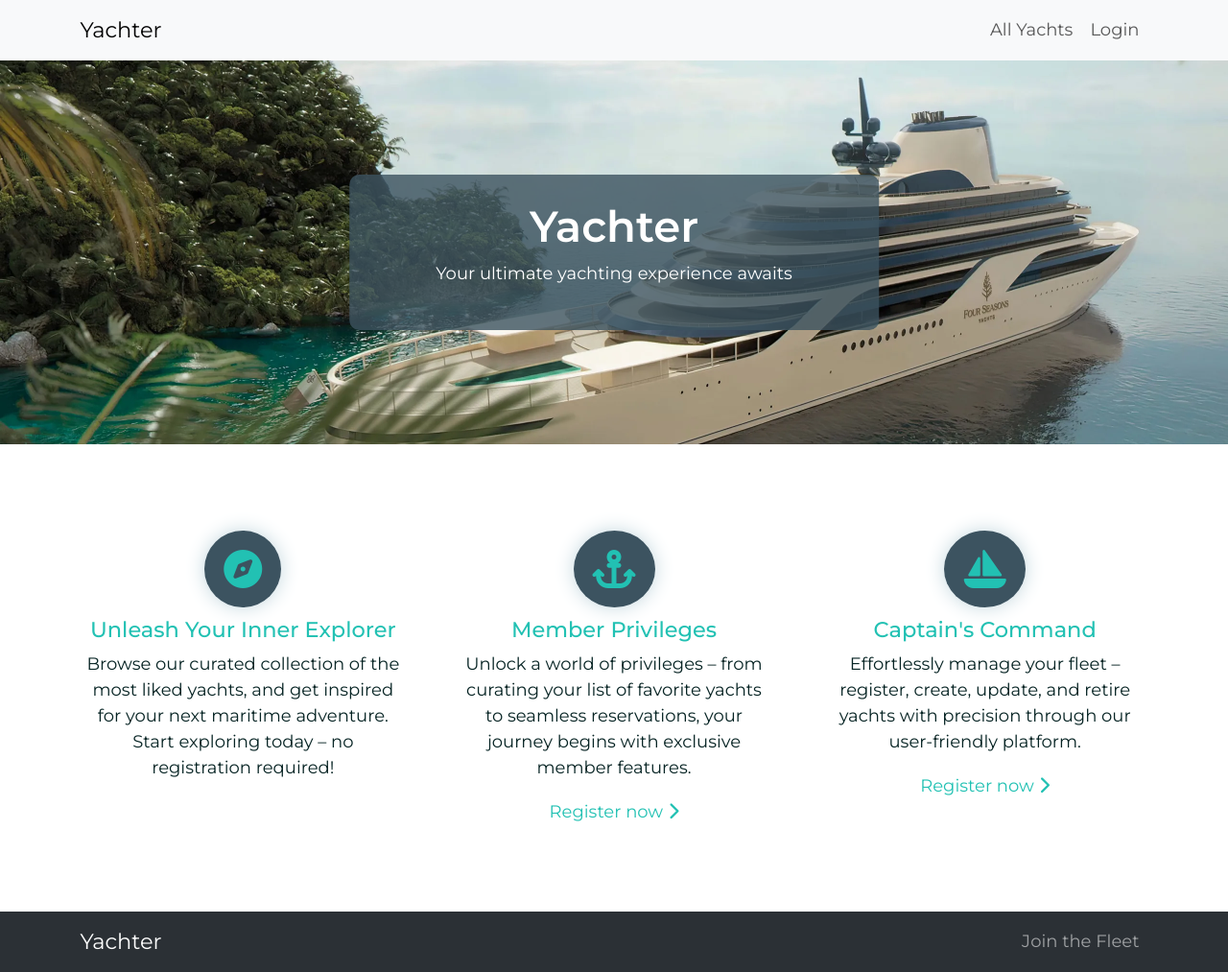
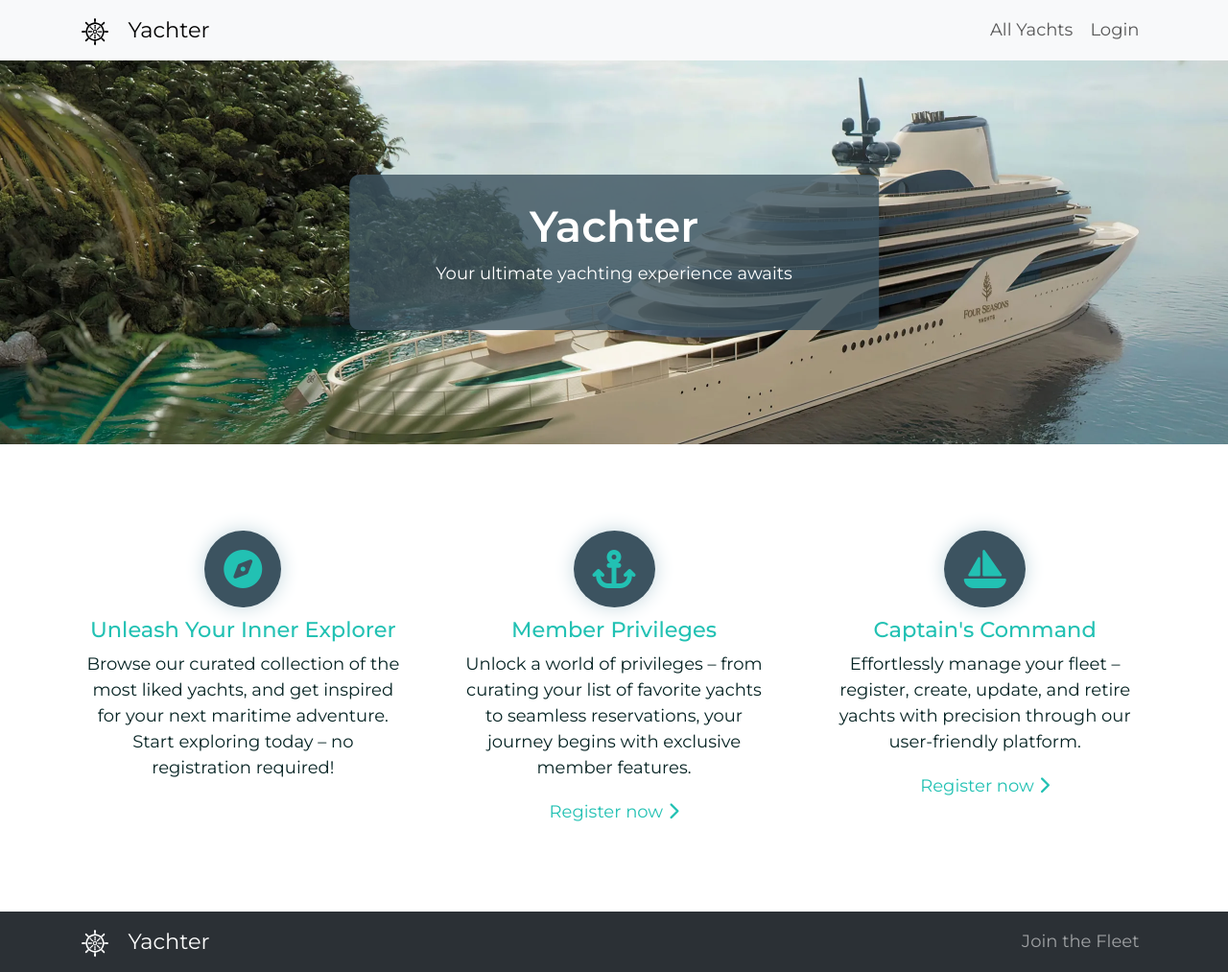
Before and after one commit to Ariett/react-project, a React (Vite) app in the folder yachter/: page / in a window 1280 px wide. Shown: the whole page at 96% size. Built offline with nearby package versions, Linux system fonts and the light colour scheme; no server answers.

Commit message:
Style updates

```diff
--- a/yachter/index.html
+++ b/yachter/index.html
@@ -3,7 +3,7 @@
 
 <head>
     <meta charset="UTF-8" />
-    <link rel="icon" type="image/svg+xml" href="/images/yatcher-fav.svg" />
+    <link rel="icon" type="image/svg+xml" href="/images/yatcher-fav-white.svg" />
     <meta name="viewport" content="width=device-width, initial-scale=1.0" />
     <link rel="preconnect" href="https://fonts.gstatic.com">
     <link
--- a/yachter/src/components/footer/Footer.jsx
+++ b/yachter/src/components/footer/Footer.jsx
@@ -16,7 +16,10 @@ export default function Footer() {
         <footer>
             <Navbar expand="lg" className="bg-body-tertiary" data-bs-theme="dark">
                 <Container>
-                    <Navbar.Brand as={Link} to={Path.Home}>Yachter</Navbar.Brand>
+                    <Navbar.Brand as={Link} to={Path.Home}>
+                        <img src="/images/yatcher-fav-white.svg" style={{ marginRight: "20px", maxWidth: "30px" }} />
+                        Yachter
+                    </Navbar.Brand>
                     <Nav>
                         {!isAuthenticated && (
                             <Nav.Link as={Link} to={Path.OwnerRegister}>Join the Fleet</Nav.Link>
--- a/yachter/src/components/navigation/Navigation.jsx
+++ b/yachter/src/components/navigation/Navigation.jsx
@@ -16,7 +16,10 @@ export default function Navigation() {
         <header>
             <Navbar expand="lg" className="bg-body-tertiary">
                 <Container>
-                    <Navbar.Brand as={Link} to={Path.Home}>Yachter</Navbar.Brand>
+                    <Navbar.Brand as={Link} to={Path.Home}>
+                        <img src="/images/yatcher-fav-black.svg" style={{marginRight: "20px", maxWidth: "30px"}} />
+                        Yachter
+                    </Navbar.Brand>
 
                     <Navbar.Toggle aria-controls="basic-navbar-nav" />
 
```
Also changed, not shown: yachter/public/images/yatcher-fav-black.svg (added), yachter/public/images/yatcher-fav-white.svg (renamed from yachter/public/images/yatcher-fav.svg).
